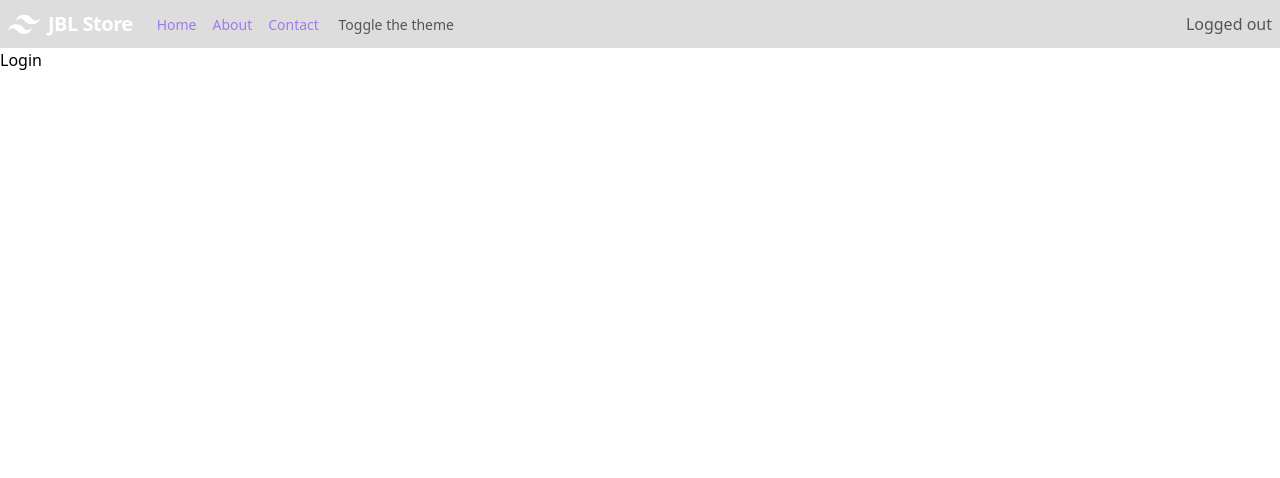
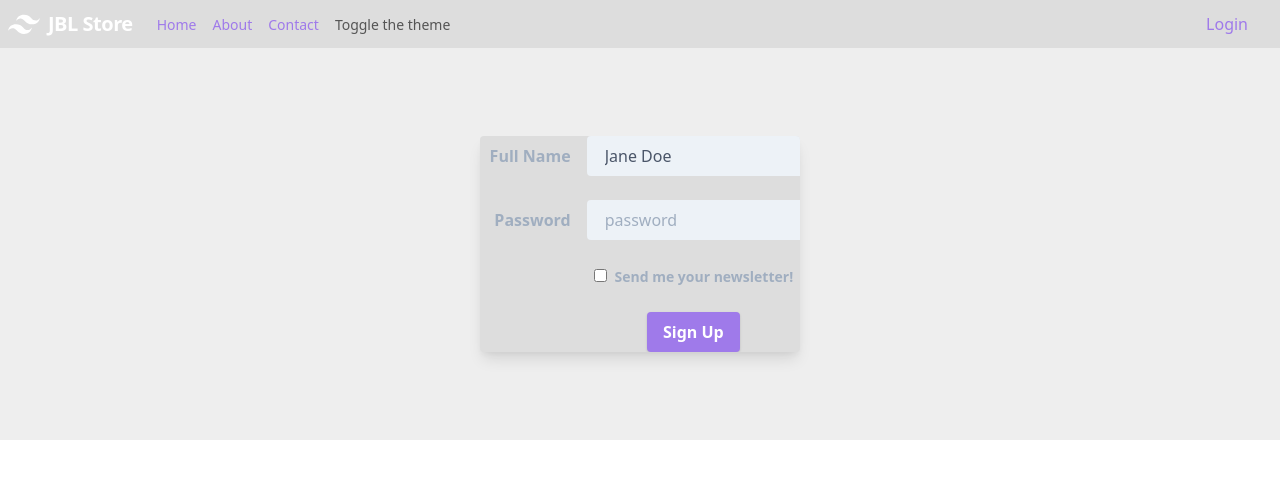
Before and after one commit to jiwomdf/React_JBL, a React (Create React App) app: page /Login in a window 1280 px wide. Shown: the top 478 px of the page. Built offline with nearby package versions, Linux system fonts and the light colour scheme.

Commit message:
login style complete

```diff
--- a/src/App.js
+++ b/src/App.js
@@ -1,21 +1,19 @@
 import React from 'react';
 import Navbar from './components/Navbar';
 import ThemeContextProvider from './contexts/ThemeContext';
-import AuthContextProvider from './contexts/AuthContext';
 import BookContextProvider from './contexts/BookContext';
 
 import Login from './pages/Login'
 import Contact from './pages/Contact'
 import BookList from './components/BookList';
 
-import { Route, BrowserRouter as Router, Link, Switch } from 'react-router-dom'
+import { Route, BrowserRouter as Router, Switch } from 'react-router-dom'
 
 
 function App() {
   return (
     <div className="App">
       <ThemeContextProvider >
-        <AuthContextProvider>
 
         <Router>
           <Navbar />
@@ -31,7 +29,6 @@ function App() {
 
         </Router>
 
-        </AuthContextProvider>
       </ThemeContextProvider>
 
     </div>
--- a/src/components/BookList.js
+++ b/src/components/BookList.js
@@ -29,17 +29,17 @@ const BookList = () => {
                 {books.map(book => {
                     return (
                         <div key={book.id} style={{ background: theme.ui }} className="max-w-sm rounded overflow-hidden shadow-lg m-6" >
-                            <img src="https://source.unsplash.com/random/250x250" alt="image" class="w-full" />
+                            <img src="https://source.unsplash.com/random/250x150" alt="image" className="w-full h-full" />
 
-                            <div class="px-4 py-4">
-                                <div class="font-bold text-xl mb-2">The Coldest Sunset</div>
-                                <p class="text-gray-700 text-base">
+                            <div className="px-4 py-4">
+                                <div className="font-bold text-xl mb-2">The Coldest Sunset</div>
+                                <p className="text-gray-700 text-base">
                                     Lorem ipsum dolor sit amet, consectetur adipisicing elit. Voluptatibus quia, nulla! Maiores et perferendis eaque, exercitationem praesentium nihil.</p>
                             </div>
-                            <div class="px-4 py-4">
-                                <span class="inline-block bg-gray-200 rounded-full px-3 py-1 text-sm font-semibold text-gray-700 mr-2">#photography</span>
-                                <span class="inline-block bg-gray-200 rounded-full px-3 py-1 text-sm font-semibold text-gray-700 mr-2">#travel</span>
-                                <span class="inline-block bg-gray-200 rounded-full px-3 py-1 text-sm font-semibold text-gray-700">#winter</span>
+                            <div className="px-4 py-4">
+                                <span className="inline-block bg-gray-200 rounded-full px-3 py-1 text-sm font-semibold text-gray-700 mr-2">#photography</span>
+                                <span className="inline-block bg-gray-200 rounded-full px-3 py-1 text-sm font-semibold text-gray-700 mr-2">#travel</span>
+                                <span className="inline-block bg-gray-200 rounded-full px-3 py-1 text-sm font-semibold text-gray-700">#winter</span>
                             </div>
                         </div>
                     )
--- a/src/components/Navbar.js
+++ b/src/components/Navbar.js
@@ -1,7 +1,6 @@
 import React, { useContext } from 'react'
 import { Link } from 'react-router-dom'
 import { ThemeContext } from '../contexts/ThemeContext';
-import { AuthContext } from '../contexts/AuthContext';
 
 /* class Navbar extends Component {
     render() {
@@ -35,7 +34,6 @@ import { AuthContext } from '../contexts/AuthContext';
 
 const Navbar = () => {
     const { isLightTheme, light, dark } = useContext(ThemeContext)
-    const { isAuthenticated, toggleAuth } = useContext(AuthContext)
     const { toggleTheme } = useContext(ThemeContext)
 
     const theme = isLightTheme ? light : dark
@@ -51,11 +49,11 @@ const Navbar = () => {
                     <Link to="/" className="block mt-4 lg:inline-block lg:mt-0 text-purple-500 hover:text-white mr-4" >Home</Link>
                     <Link to="/About" className="block mt-4 lg:inline-block lg:mt-0 text-purple-500 hover:text-white mr-4">About</Link>
                     <Link to="/Contact" className="block mt-4 lg:inline-block lg:mt-0 text-purple-500 hover:text-white mr-4">Contact</Link>
-                    <Link onClick={toggleTheme}> Toggle the theme</Link>
+                    <button onClick={toggleTheme} className="block mt-4 lg:inline-block lg:mt-0 text-black-500 hover:text-white mr-4"> Toggle the theme</button>
                 </div>
-                <Link to="/Login" component="Login" onClick={toggleAuth}>
-                    {isAuthenticated ? 'Logged in' : 'Logged out'}
-                </Link>
+                <div className="pr-2">
+                    <Link to="/Login" className="block mt-4 lg:inline-block lg:mt-0 text-purple-500 hover:text-white mr-4">Login</Link>
+                </div>
             </div>
         </nav>
     );
--- a/src/contexts/AuthContext.js
+++ /dev/null
@@ -1,21 +0,0 @@
-import React, { Component, createContext } from 'react';
-
-class AuthContextProvider extends Component {
-    state = {
-        isAuthenticated: false
-    }
-    toggleAuth = () => {
-        this.setState({ isAuthenticated: !this.state.isAuthenticated })
-    }
-    render() {
-        return (
-            <AuthContext.Provider value={{ ...this.state, toggleAuth: this.toggleAuth }}>
-                {this.props.children}
-            </AuthContext.Provider>
-        );
-    }
-}
-
-export default AuthContextProvider;
-
-export const AuthContext = createContext();
--- a/src/pages/Login.js
+++ b/src/pages/Login.js
@@ -1,8 +1,48 @@
-import React from 'react';
+import React, { useContext } from 'react';
+import { ThemeContext } from '../contexts/ThemeContext';
 
 const Login = () => {
+    const { isLightTheme, light, dark } = useContext(ThemeContext);
+    const theme = isLightTheme ? light : dark
     return (
-        <div>Login</div>
+        <form className="pt-10 pb-10" style={{ color: theme.syntax, background: theme.bg }}>
+            <center>
+                <div className="w-full max-w-xs  rounded overflow-hidden shadow-lg m-12" style={{ background: theme.ui }}>
+                    <div className="md:flex md:items-center mb-6">
+                        <div className="md:w-1/3">
+                            <label className="block text-gray-500 font-bold md:text-right mb-1 md:mb-0 pr-4" >Full Name</label>
+                        </div>
+                        <div className="md:w-2/3">
+                            <input className="bg-gray-200 appearance-none border-2 border-gray-200 rounded py-2 px-4 text-gray-700 leading-tight focus:outline-none focus:bg-white focus:border-purple-500" id="inline-full-name" type="text" value="Jane Doe" />
+                        </div>
+                    </div>
+                    <div className="md:flex md:items-center mb-6">
+                        <div className="md:w-1/3">
+                            <label className="block text-gray-500 font-bold md:text-right mb-1 md:mb-0 pr-4">Password</label>
+                        </div>
+                        <div className="md:w-2/3">
+                            <input className="bg-gray-200 appearance-none border-2 border-gray-200 rounded py-2 px-4 text-gray-700 leading-tight focus:outline-none focus:bg-white focus:border-purple-500" id="inline-password" type="password" placeholder="password" />
+                        </div>
+                    </div>
+                    <div className="md:flex md:items-center mb-6">
+                        <div className="md:w-1/3"></div>
+                        <label className="md:w-2/3 block text-gray-500 font-bold">
+                            <input className="mr-2 leading-tight" type="checkbox" />
+                            <span className="text-sm">Send me your newsletter!</span>
+                        </label>
+                    </div>
+                    <div className="md:flex md:items-center">
+                        <div className="md:w-1/3"></div>
+                        <div className="md:w-2/3">
+                            <button className="shadow bg-purple-500 hover:bg-purple-400 focus:shadow-outline focus:outline-none text-white font-bold py-2 px-4 rounded" type="button">Sign Up</button>
+                        </div>
+                    </div>
+                </div>
+            </center>
+
+
+        </form>
+
     );
 }
 
```
Lines whose indentation alone changed are shown as unchanged.
